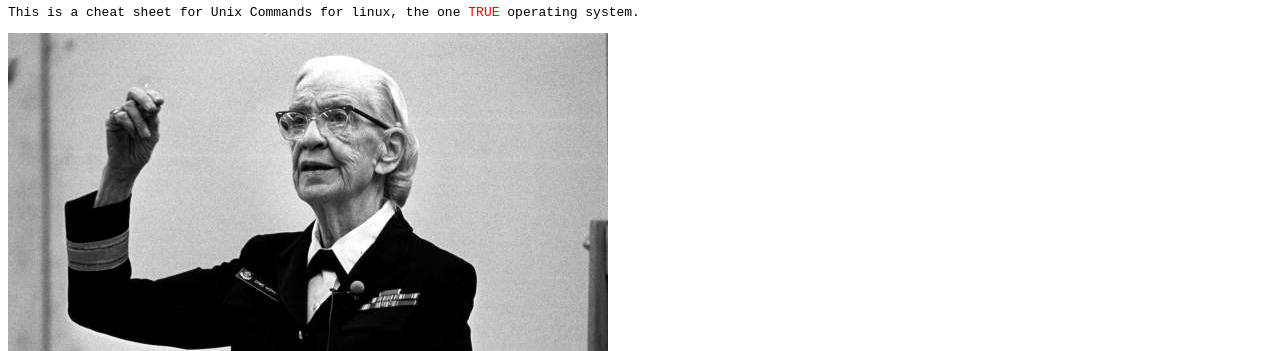
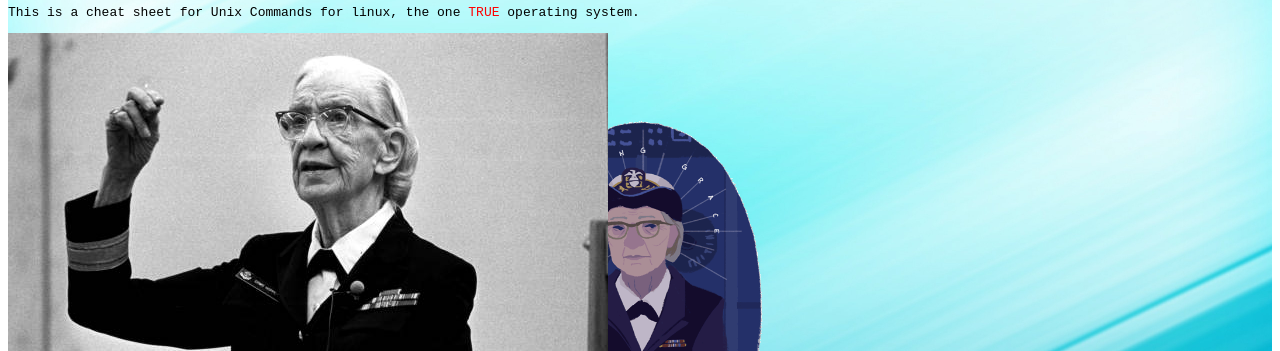
Before and after one commit to Sailanarmo/sailanarmo.github.io, a plain HTML site: page index.html in a window 1280 px wide. Shown: the part 122-473 px from the top of the page. Drawn offline with Linux system fonts and the light colour scheme.

Commit message:
Need to work on the css Stylesheet, added a gif of Grace Hopper, and a background image.

```diff
--- a/index.html
+++ b/index.html
@@ -1,10 +1,11 @@
 <!DOCTYPE html>
 <html>
     <head>
-        <meta charset="utf-8">
-	<title>Unix Cheat Sheet</title>
+	    <title>Unix Cheat Sheet</title>
+		<link rel="stylesheet" type="text/css" href="myCssSheet.css"/>
     </head>
     <body>
+	<div class="scrollEffect">
 	<header>
 	<h1>Unix Cheat Sheet</h1>
         <h2>By Raul Ramirez</h2>
@@ -27,5 +28,6 @@
 		<td>Stands for Make Directory</td>
 	    </tr>
 	</table>
+    </div>
     </body>
 </html>
--- /dev/null
+++ b/myCssSheet.css
@@ -0,0 +1,15 @@
+body, html {
+	height: 100%;
+}
+
+.scrollEffect {
+	background-image: url("grace.gif"), url("blue.jpg");
+
+	height: 100%;
+
+	background-attachment: fixed, fixed;
+	background-position: center, center;
+	background-repeat: no-repeat, no-repeat;
+	background-size: 20%, cover;
+
+}
```
Also changed, not shown: blue.jpg (added), grace.gif (added).
